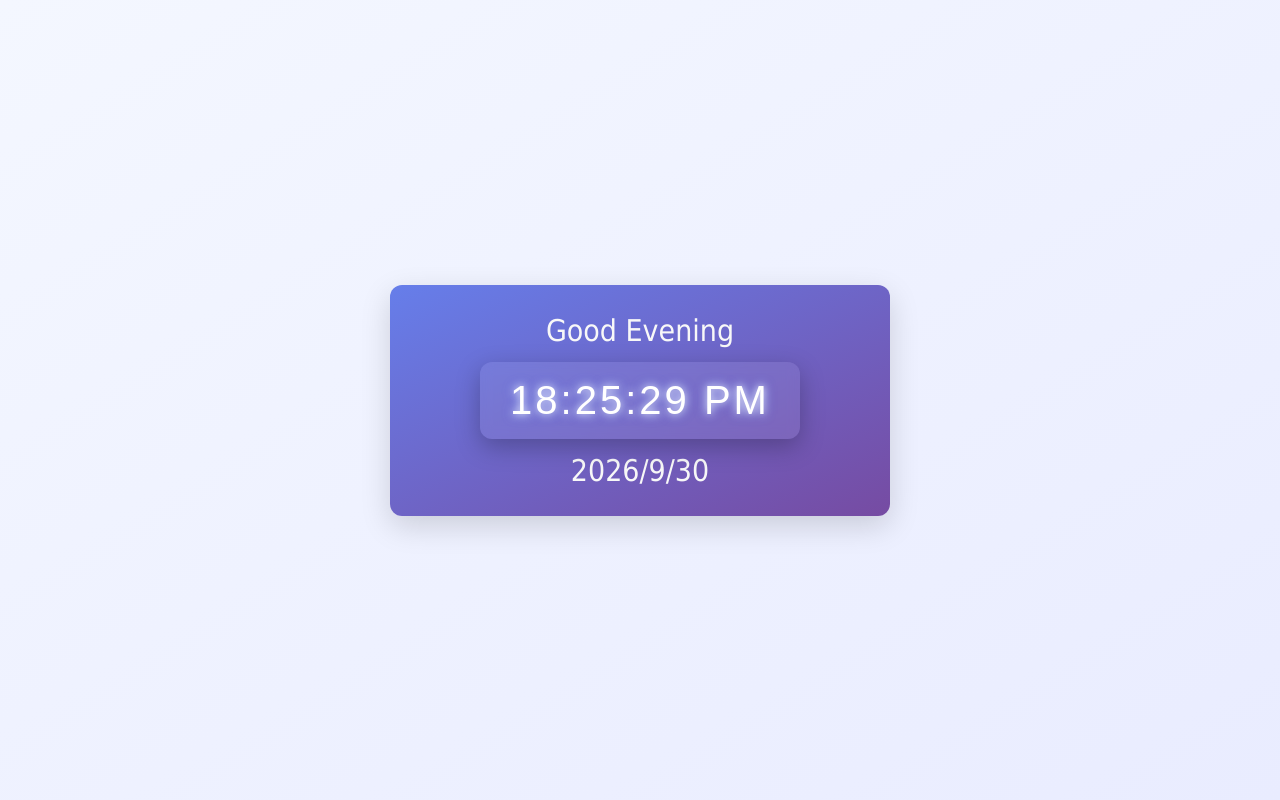
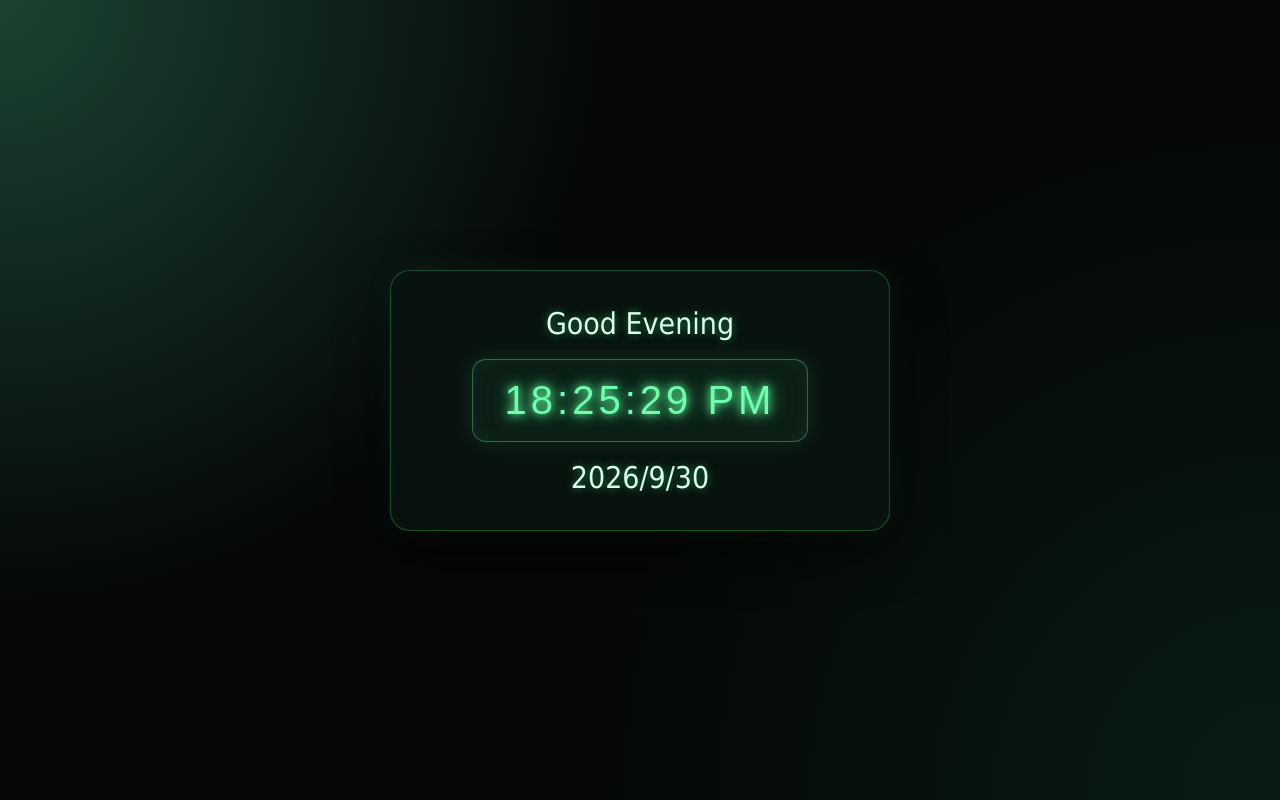
Before and after one commit to NargesHaidari/Digital-Clock, a plain HTML site: page index.html in a window 1280 px wide. Drawn offline with Linux system fonts and the light colour scheme.

Commit message:
Updated Digital-Clock Design

```diff
--- a/script.js
+++ b/script.js
@@ -1,6 +1,6 @@
 
+let messageText = document.querySelector('.message');
 let clock = document.querySelector('.clock');
-let messageText = document.querySelector('.message');
 let dateText = document.querySelector('.date')
 
 function pad(num){
@@ -34,47 +34,3 @@ setInterval(()=>{
     clock.innerHTML = `${pad(hours)}:${pad(minutes)}:${pad(seconds)} ${amOrPm(hours)}`;
     dateText.innerHTML = `${date.getFullYear()}/${date.getMonth() + 1}/${date.getDate()}`
 }, 1000)
-
-//////////////////////////////////////////////////////////////////////////////////////////////////////////////
-
-// let clock = document.querySelector('.clock');
-// let messageText = document.querySelector('.message');
-// let dateText = document.querySelector('.date');
-
-// function pad(num) {
-//     return num < 10 ? '0' + num : num;
-// }
-
-// function getAMPM(hours) {
-//     return hours >= 12 ? 'PM' : 'AM';
-// }
-
-// function getMessage(hours) {
-//     if (hours >= 5 && hours < 12) {
-//         return "Good Morning";
-//     } else if (hours >= 12 && hours < 17) {
-//         return "Good Afternoon";
-//     } else if (hours >= 17 && hours < 21) {
-//         return "Good Evening";
-//     } else {
-//         return "Good Night";
-//     }
-// }
-
-// function updateClock() {
-//     let date = new Date();
-//     let hours = date.getHours();
-
-//     messageText.innerHTML = getMessage(hours);
-
-//     clock.innerHTML = `
-//         ${pad(hours)}:${pad(date.getMinutes())}:${pad(date.getSeconds())} ${getAMPM(hours)}
-//     `;
-
-//     dateText.innerHTML = `
-//         ${date.getFullYear()}/${pad(date.getMonth() + 1)}/${pad(date.getDate())}
-//     `;
-// }
-
-// setInterval(updateClock, 1000);
-// updateClock();
--- a/style.css
+++ b/style.css
@@ -1,4 +1,4 @@
-*{
+* {
     box-sizing: border-box;
     margin: 0;
     padding: 0;
@@ -11,40 +11,66 @@ body {
     justify-content: center;
     align-items: center;
     padding: 16px;
-    background: linear-gradient(to bottom right, #f4f7ff, #e9ecff);
+
+    background:
+        radial-gradient(circle at top left, #1b4332, transparent 40%),
+        radial-gradient(circle at bottom right, #081c15, transparent 45%),
+        #050807;
 }
 
 .container {
     width: min(500px, 100%);
     height: auto;
-    padding: 28px 20px;
+    padding: 35px 25px;
+
     display: flex;
     flex-direction: column;
     justify-content: space-around;
     align-items: center;
-    gap: 14px;
-    border-radius: 12px;
-    box-shadow: 0 10px 30px rgba(0, 0, 0, 0.15);
-    background: linear-gradient(to bottom right, #667eea, #764ba2);
+    gap: 18px;
+
+    border: 1px solid rgba(82, 255, 154, 0.25);
+    border-radius: 20px;
+
+    background: rgba(10, 20, 15, 0.85);
+
+    box-shadow:
+        0 20px 50px rgba(0, 0, 0, 0.6),
+        0 0 30px rgba(50, 255, 140, 0.08);
 }
 
-.message, .date {
+.message,
+.date {
     font-size: clamp(18px, 4vw, 30px);
-    color: #f8f8f8;
+    color: #d8ffe8;
     text-align: center;
+
+    text-shadow:
+        0 0 8px rgba(70, 255, 150, 0.5);
 }
 
 .clock {
-    width: min(70%, 320px);
-    padding: 16px 24px;
+    width: min(75%, 340px);
+    padding: 18px 24px;
+
     font-size: clamp(24px, 5vw, 40px);
-    letter-spacing: 3px;
+    letter-spacing: 4px;
     text-align: center;
-    color: #fff;
+
+    color: #6dffad;
+
     font-family: 'Orbitron', sans-serif;
-    border-radius: 12px;
-    background: rgba(255, 255, 255, 0.08);
-    backdrop-filter: blur(6px);
-    box-shadow: 0 8px 25px rgba(0, 0, 0, 0.25);
-    text-shadow: 0 0 8px #fff, 0 0 12px #667eea;
+
+    border: 1px solid rgba(109, 255, 173, 0.35);
+    border-radius: 14px;
+
+    background: rgba(109, 255, 173, 0.05);
+
+    box-shadow:
+        inset 0 0 20px rgba(109, 255, 173, 0.05),
+        0 0 25px rgba(109, 255, 173, 0.12);
+
+    text-shadow:
+        0 0 8px #6dffad,
+        0 0 18px #39ff88;
 }
```
